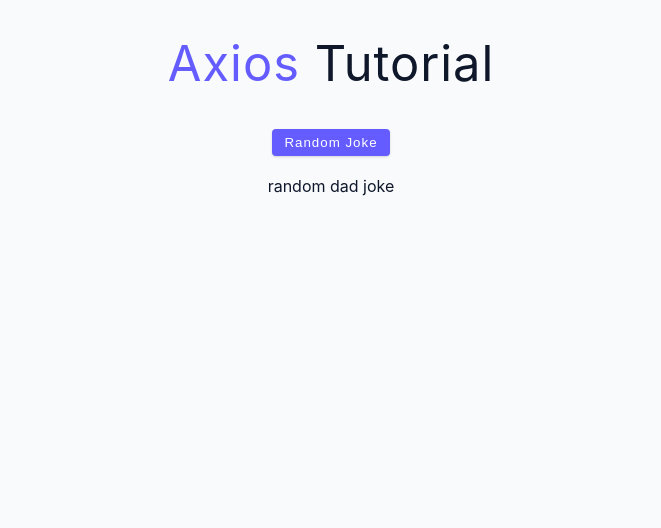
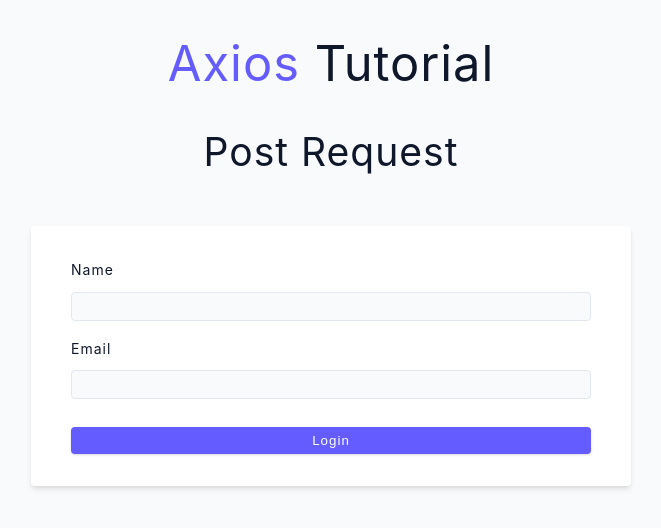
Before and after one commit to stmg202022/Axios_Tutorial, a React (Create React App) app: page / in a window 1280 px wide. Shown: the top 528 px of the page, without its empty margins (309-970 px from the left). Built offline with nearby package versions, Linux system fonts and the light colour scheme.

Commit message:
Learn axios/post/url/send data/not submit name/network/FETCH/XHR/Headers/payload/ etc.

```diff
--- a/src/App.js
+++ b/src/App.js
@@ -1,13 +1,15 @@
 import Title from "./components/Title";
 // import FirstReq from "./examples/1-first-request";
-import SecondReq from "./examples/2-headers";
+// import SecondReq from "./examples/2-headers";
+import PostReq from "./examples/3-post-request";
 
 function App() {
   return (
     <main>
       <Title />
       {/* <FirstReq /> */}
-      <SecondReq />
+      {/* <SecondReq /> */}
+      <PostReq />
     </main>
   );
 }
--- a/src/examples/3-post-request.js
+++ b/src/examples/3-post-request.js
@@ -1,45 +1,61 @@
-import { useState } from 'react';
-import axios from 'axios';
-const url = 'https://course-api.com/axios-tutorial-post';
+import { useState } from "react";
+import axios from "axios";
+const url = "https://course-api.com/axios-tutorial-post";
 
 const PostRequest = () => {
-  const [name, setName] = useState('');
-  const [email, setEmail] = useState('');
+  const [name, setName] = useState("");
+  const [email, setEmail] = useState("");
 
   const handleSubmit = async (e) => {
     e.preventDefault();
-    console.log(name, email);
+    // console.log(name, email);
+
+    const data = {
+      name,
+      email,
+    };
+
+    try {
+      //it is seen on the network > FETCH/XHR > Headers: method: post, payload: data etc.
+      // const resp = await axios.post(url, { name: name, email: email });
+      const resp = await axios.post(url, data);
+
+      //Also check it by not providing name in the form input field.
+      console.log(resp.data);
+    } catch (error) {
+      console.log(error.response);
+    }
   };
 
   return (
     <section>
-      <h2 className='text-center'>post request</h2>
-      <form className='form' onSubmit={handleSubmit}>
-        <div className='form-row'>
-          <label htmlFor='name' className='form-label'>
+      <h2 className="text-center">post request</h2>
+      <form className="form" onSubmit={handleSubmit}>
+        <div className="form-row">
+          <label htmlFor="name" className="form-label">
             name
           </label>
           <input
-            type='text'
-            className='form-input'
-            id='name'
+            type="text"
+            className="form-input"
+            id="name"
             value={name}
             onChange={(e) => setName(e.target.value)}
           />
         </div>
-        <div className='form-row'>
-          <label htmlFor='email' className='form-label'>
+        <div className="form-row">
+          <label htmlFor="email" className="form-label">
             email
           </label>
           <input
-            type='email'
-            className='form-input'
-            id='email'
+            type="email"
+            className="form-input"
+            id="email"
             value={email}
             onChange={(e) => setEmail(e.target.value)}
           />
         </div>
-        <button type='submit' className='btn btn-block'>
+        <button type="submit" className="btn btn-block">
           login
         </button>
       </form>
```
Also changed, not shown: src/final/examples/3-post-request.js (+26 -19 lines).
